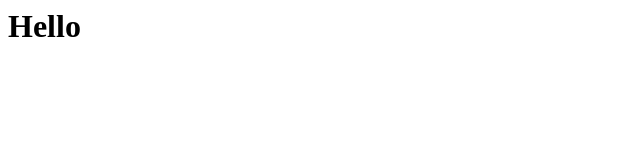
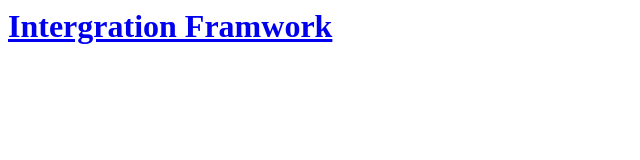
Before and after one commit to Ezhil-toCode/Ezhil-toCode, a plain HTML site: page index.html in a window 1280 px wide. Shown: the whole page, without its empty margins (0-640 px from the left). Drawn offline with Linux system fonts and the light colour scheme.

Commit message:
Update index.html

```diff
--- a/index.html
+++ b/index.html
@@ -1 +1,2 @@
-<h1>Hello</h1>
+<a href="https://ezhil-tocode.github.io/Ezhil-toCode/intergration-framwork/"><h1>Intergration Framwork</h1>
+</a>
```
